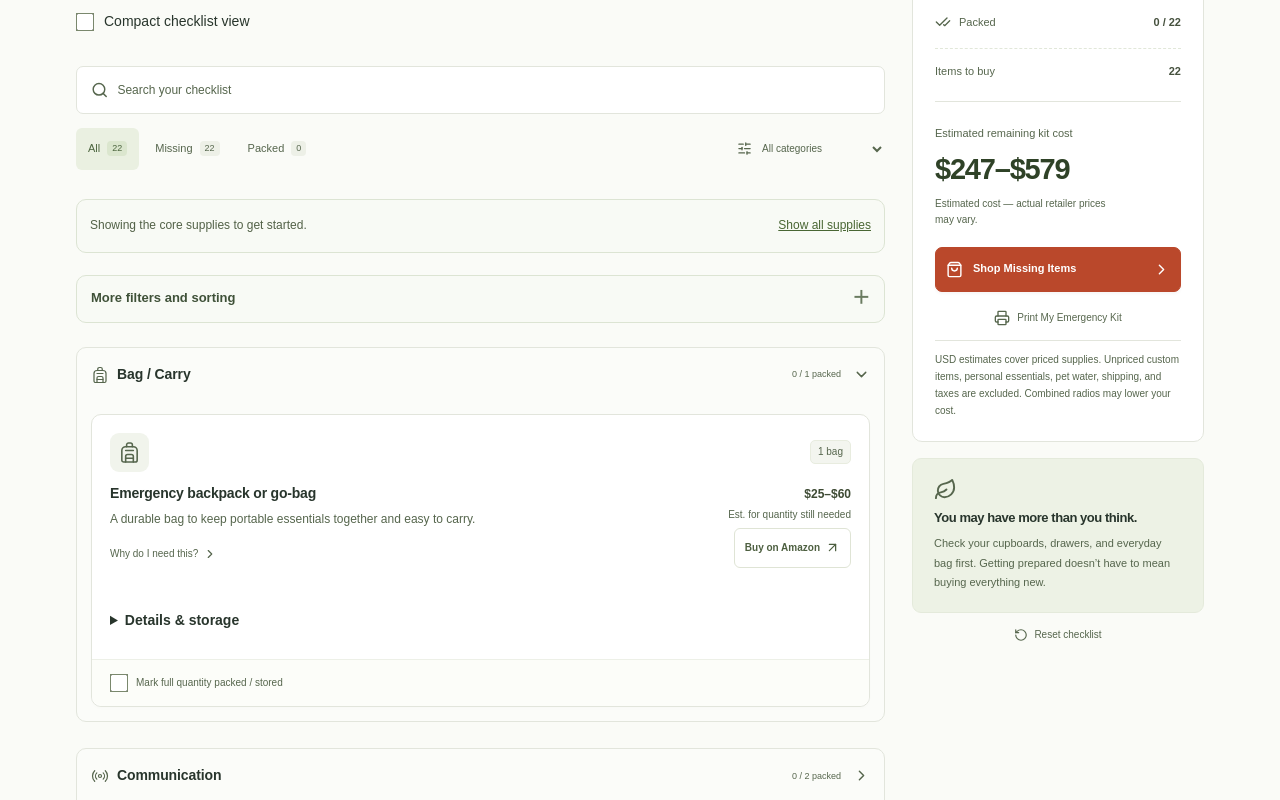
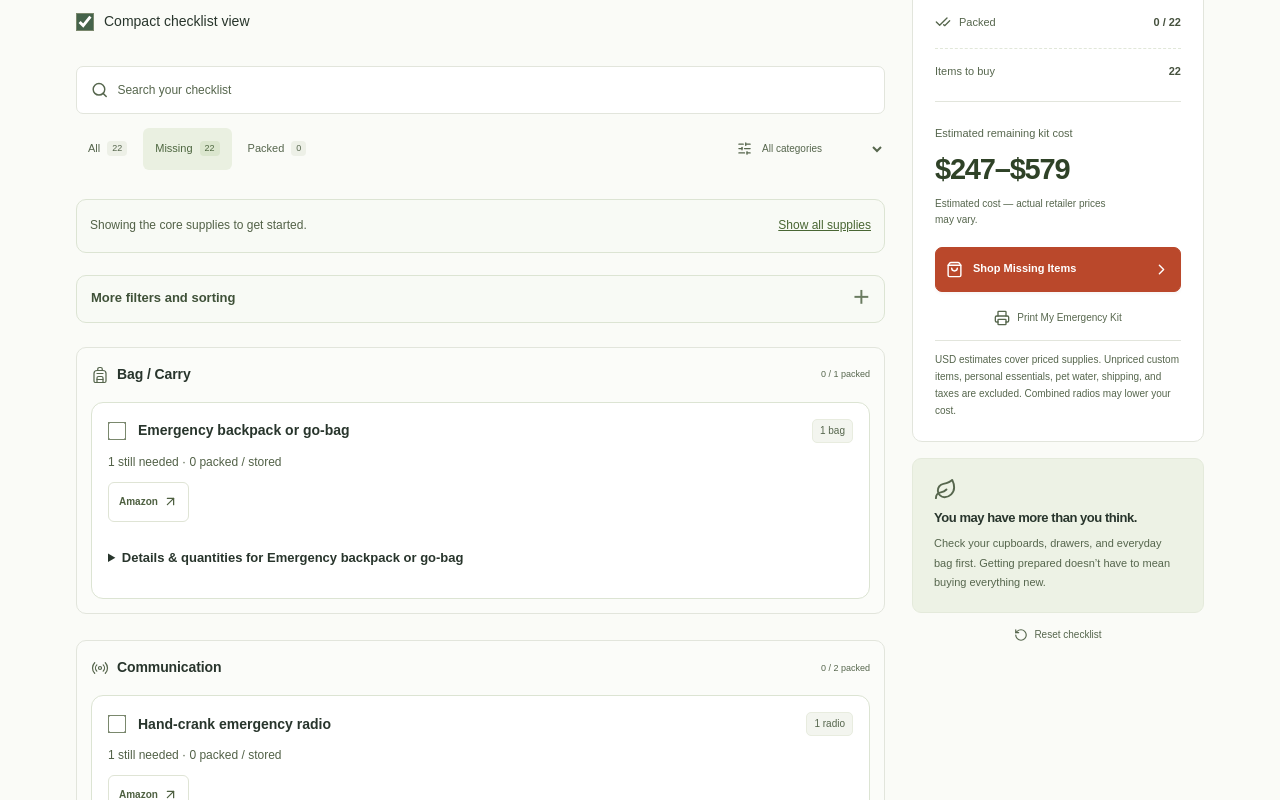
Before and after one commit to confire15/creditcardchris, a Next.js app: page /go-bag in a window 1280 px wide. Shown: the part 1540-2340 px from the top of the page. Built offline with nearby package versions, Linux system fonts and the light colour scheme.

Commit message:
feat: redesign GoBag around missing supplies

```diff
--- a/src/components/gobag/gobag.module.css
+++ b/src/components/gobag/gobag.module.css
@@ -2325,6 +2325,12 @@
     min-height: 46px;
   }
 }
+@media (max-width: 560px) {
+  .heroArt,
+  .steps { display: none; }
+  .hero { padding-top: 24px; padding-bottom: 12px; }
+  .hero h1 { font-size: 46px; margin: 12px 0 16px; }
+}
 @media (prefers-reduced-motion: reduce) {
   .app *,
   .app *:before,
--- a/src/components/gobag/gobag.tsx
+++ b/src/components/gobag/gobag.tsx
@@ -125,14 +125,10 @@ function PetEmergencyKit({
   items,
   state,
   toggle,
-  open,
-  onOpenChange,
 }: {
   items: EmergencyItem[];
   state: KitState;
   toggle: (item: EmergencyItem) => void;
-  open?: boolean;
-  onOpenChange?: (open: boolean) => void;
 }) {
   return items.length ? (
     <div className={styles.petSection}>
@@ -147,8 +143,6 @@ function PetEmergencyKit({
         items={items}
         state={state}
         toggle={toggle}
-        open={open}
-        onOpenChange={onOpenChange}
       />
     </div>
   ) : null;
@@ -433,12 +427,11 @@ function Footer() {
 export default function GoBag() {
   const kit = useKit();
   const [search, setSearch] = useState("");
-  const [filter, setFilter] = useState<StatusFilter>("All");
+  const [filter, setFilter] = useState<StatusFilter>("Missing");
   const [category, setCategory] = useState("All categories");
   const [priority, setPriority] = useState("All priorities");
   const [placement, setPlacement] = useState("All supplies");
   const [showAllSupplies, setShowAllSupplies] = useState(false);
-  const [expandedCategory, setExpandedCategory] = useState<string | null>(null);
   const [shopOpen, setShopOpen] = useState(false);
   const [resetOpen, setResetOpen] = useState(false);
   const summary = useMemo(() => getSummary(kit.state), [kit.state]);
@@ -488,9 +481,6 @@ export default function GoBag() {
         )
       );
     });
-  const activeCategory = visibleCategories.includes(expandedCategory ?? "")
-    ? expandedCategory
-    : (visibleCategories[0] ?? null);
   const shopTrigger = useRef<HTMLElement | null>(null);
   const resetTrigger = useRef<HTMLElement | null>(null);
   const openShop = () => {
@@ -669,8 +659,6 @@ export default function GoBag() {
                         items={checklistItems.filter((i) => i.category === c)}
                         state={kit.state}
                         toggle={kit.toggle}
-                        open={activeCategory === c}
-                        onOpenChange={(open) => setExpandedCategory(open ? c : null)}
                       />
                     ))}
                     <PetEmergencyKit
@@ -679,10 +667,6 @@ export default function GoBag() {
                       )}
                       state={kit.state}
                       toggle={kit.toggle}
-                      open={activeCategory === "Pet Emergency Kit"}
-                      onOpenChange={(open) =>
-                        setExpandedCategory(open ? "Pet Emergency Kit" : null)
-                      }
                     />
                     {!checklistItems.length && category !== "Personal essentials" && (
                       <div className={styles.empty}>
--- a/src/components/gobag/kit-parts.tsx
+++ b/src/components/gobag/kit-parts.tsx
@@ -513,43 +513,27 @@ export function CategorySection({
   items,
   state,
   toggle,
-  open = false,
-  onOpenChange,
 }: {
   category: string;
   items: EmergencyItem[];
   state: KitState;
   toggle: (item: EmergencyItem) => void;
-  open?: boolean;
-  onOpenChange?: (open: boolean) => void;
 }) {
   return (
-    <details
-      className={styles.categorySection}
-      open={open}
-    >
-      <summary
-        className={styles.categoryHeading}
-        aria-expanded={open}
-        onClick={(event) => {
-          if (!onOpenChange) return;
-          event.preventDefault();
-          onOpenChange(!open);
-        }}
-      >
+    <section className={styles.categorySection} aria-label={category}>
+      <div className={styles.categoryHeading}>
         <ItemIcon name={items[0].icon} size={18} />
         <h3>{category}</h3>
         <span>
           {items.filter((i) => isPacked(i, state)).length} / {items.length} packed
         </span>
-        <ChevronRight className={styles.categoryChevron} size={17} aria-hidden="true" />
-      </summary>
+      </div>
       <div className={state.compact ? styles.compactGrid : styles.itemGrid}>
         {items.map((item) => (
           <EmergencyItemCard key={item.id} item={item} state={state} toggle={toggle} />
         ))}
       </div>
-    </details>
+    </section>
   );
 }
 export function CostSummary({
--- a/src/lib/gobag/library.ts
+++ b/src/lib/gobag/library.ts
@@ -5,7 +5,7 @@ export type KitLibrary = { version: 2; activeId: string; kits: SavedKit[] };
 export const initialLibrary: KitLibrary = {
   version: 2,
   activeId: "original",
-  kits: [{ id: "original", name: "My GoBag", state: defaultKit }],
+  kits: [{ id: "original", name: "My GoBag", state: { ...defaultKit, compact: true } }],
 };
 export const maintenanceSteps = [
   {
--- a/src/lib/gobag/use-kit.ts
+++ b/src/lib/gobag/use-kit.ts
@@ -50,7 +50,7 @@ export function useKit() {
         if (legacy)
           setLibrary({
             ...initialLibrary,
-            kits: [{ ...initialLibrary.kits[0], state: parseSavedKit(legacy) }],
+            kits: [{ ...initialLibrary.kits[0], state: { ...parseSavedKit(legacy), compact: true } }],
           });
       }
       setStorageMessage("Saved on this device");
@@ -120,6 +120,7 @@ export function useKit() {
               name: name.trim().slice(0, 60),
               state: {
                 ...defaultKit,
+                compact: true,
                 mode: name.toLowerCase().includes("home")
                   ? "stay-home"
                   : "go-bag",
@@ -163,7 +164,7 @@ export function useKit() {
     storageMessage,
     reset: () => {
       setCanPersist(true);
-      setState({ ...defaultKit, completed: {} });
+      setState({ ...defaultKit, compact: true, completed: {} });
     },
   };
 }
```
